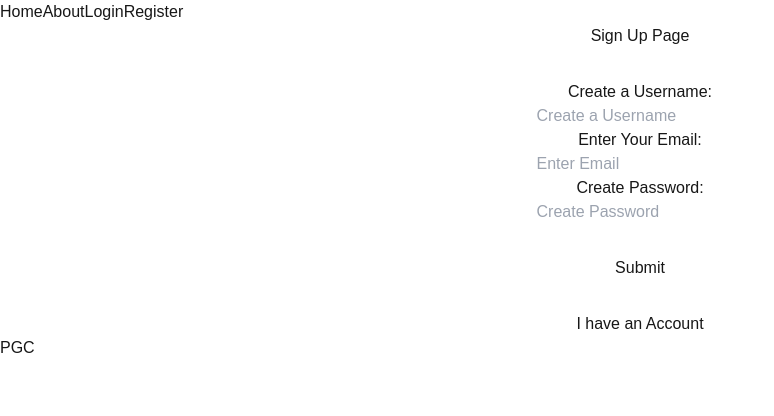
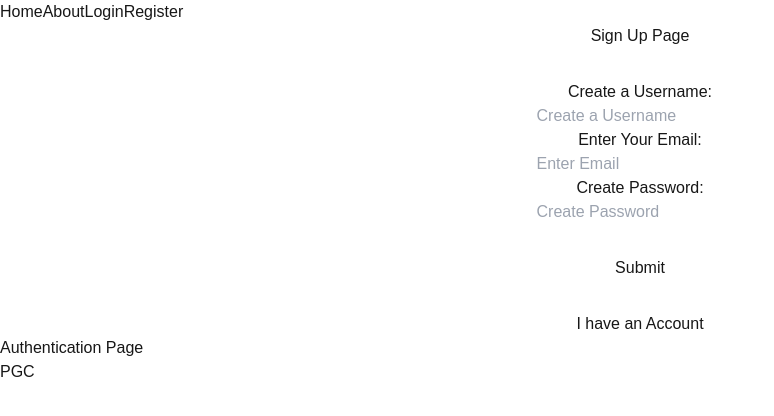
Before and after one commit to AsherHoltham/MongoDB_PGC_Backend, a Next.js app in the folder pgc/: page /register in a window 1280 px wide. Shown: the top 416 px of the page, without its empty margins (0-774 px from the left). Built offline with nearby package versions, Linux system fonts and the light colour scheme.

Commit message:
Hellll yeah

```diff
--- a/pgc/src/app/(auth)/layout.tsx
+++ b/pgc/src/app/(auth)/layout.tsx
@@ -2,6 +2,10 @@ export default function AuthLayout(
     { children }: Readonly<{ children: React.ReactNode; }>)
 {
     return (
-        <div>{ children }</div>
+        <div>
+            <div>{ children }</div>
+            <footer className="bg-[#18181b] text-white p-4 text-center">Authentication Page</footer>
+        </div>
+
       );
 }
--- a/pgc/src/components/register.tsx
+++ b/pgc/src/components/register.tsx
@@ -19,22 +19,25 @@ export function RegisterForm (
     const handleSubmit = (e: React.FormEvent) => {
         e.preventDefault();
 
-        if(!uname.trim){
+        if(!uname.trim()){
             alert("Username is required")
             return;
         }
-
-        if(!email.trim){
+        if(!email.trim()){
             alert("Email is required")
             return;
         }
-
-        if(!password.trim){
+        if(!password.trim()){
             alert("Password is required")
             return;
         }
+        if(password.length < 10 || password.length > 25){
+            alert("Password must be between 10 and 25 characters")
+            return;
+        }
 
-        alert("Check your email to verify your account!");
+        //alert("Check your email to verify your account!");
+
         console.log(uname);
         console.log(email);
         console.log(password);
@@ -69,7 +72,6 @@ export function RegisterForm (
                 type="submit" style={{ marginTop: "2rem" }}>
                 Submit</button>
             </form>
-
         </div>
     );
 }
```
